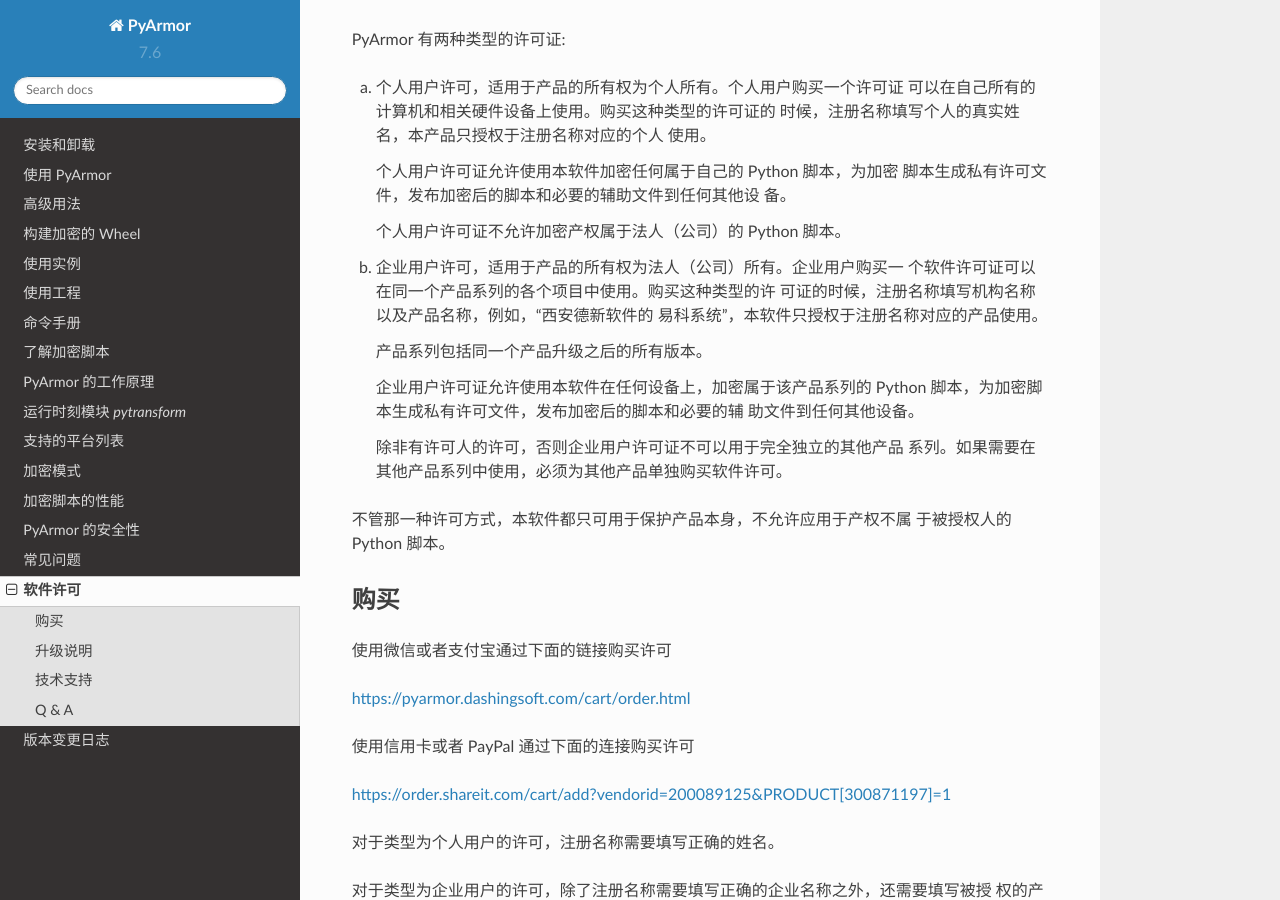
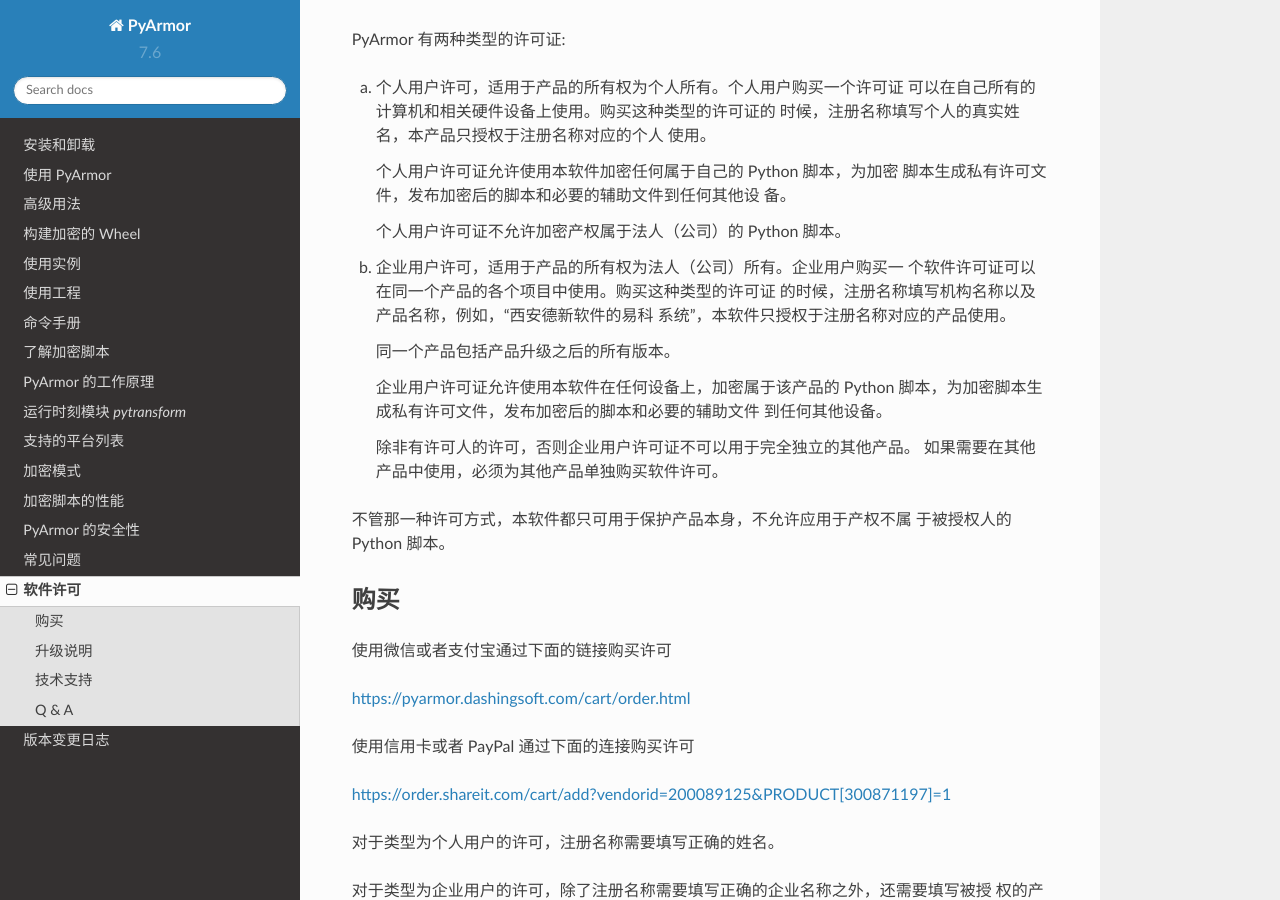
Before and after one commit to dashingsoft/pyarmor-docs-zh, a Sphinx documentation site: the page built from docs/license.rst, in a window 1280 px wide and 900 px high, scrolled down 452 px. Built offline with Sphinx 7.4.7 and the Read the Docs theme 2.0.0, drawn with Linux system fonts in a browser that asks for light colours.

Commit message:
Clear product serials

```diff
--- a/docs/license.rst
+++ b/docs/license.rst
@@ -31,18 +31,18 @@
    个人用户许可证不允许加密产权属于法人（公司）的 Python 脚本。
 
 b. 企业用户许可，适用于产品的所有权为法人（公司）所有。企业用户购买一
-   个软件许可证可以在同一个产品系列的各个项目中使用。购买这种类型的许
-   可证的时候，注册名称填写机构名称以及产品名称，例如，“西安德新软件的
-   易科系统”，本软件只授权于注册名称对应的产品使用。
+   个软件许可证可以在同一个产品的各个项目中使用。购买这种类型的许可证
+   的时候，注册名称填写机构名称以及产品名称，例如，“西安德新软件的易科
+   系统”，本软件只授权于注册名称对应的产品使用。
 
-   产品系列包括同一个产品升级之后的所有版本。
+   同一个产品包括产品升级之后的所有版本。
 
-   企业用户许可证允许使用本软件在任何设备上，加密属于该产品系列的
-   Python 脚本，为加密脚本生成私有许可文件，发布加密后的脚本和必要的辅
-   助文件到任何其他设备。
+   企业用户许可证允许使用本软件在任何设备上，加密属于该产品的 Python
+   脚本，为加密脚本生成私有许可文件，发布加密后的脚本和必要的辅助文件
+   到任何其他设备。
 
-   除非有许可人的许可，否则企业用户许可证不可以用于完全独立的其他产品
-   系列。如果需要在其他产品系列中使用，必须为其他产品单独购买软件许可。
+   除非有许可人的许可，否则企业用户许可证不可以用于完全独立的其他产品。
+   如果需要在其他产品中使用，必须为其他产品单独购买软件许可。
 
 不管那一种许可方式，本软件都只可用于保护产品本身，不允许应用于产权不属
 于被授权人的 Python 脚本。
```
